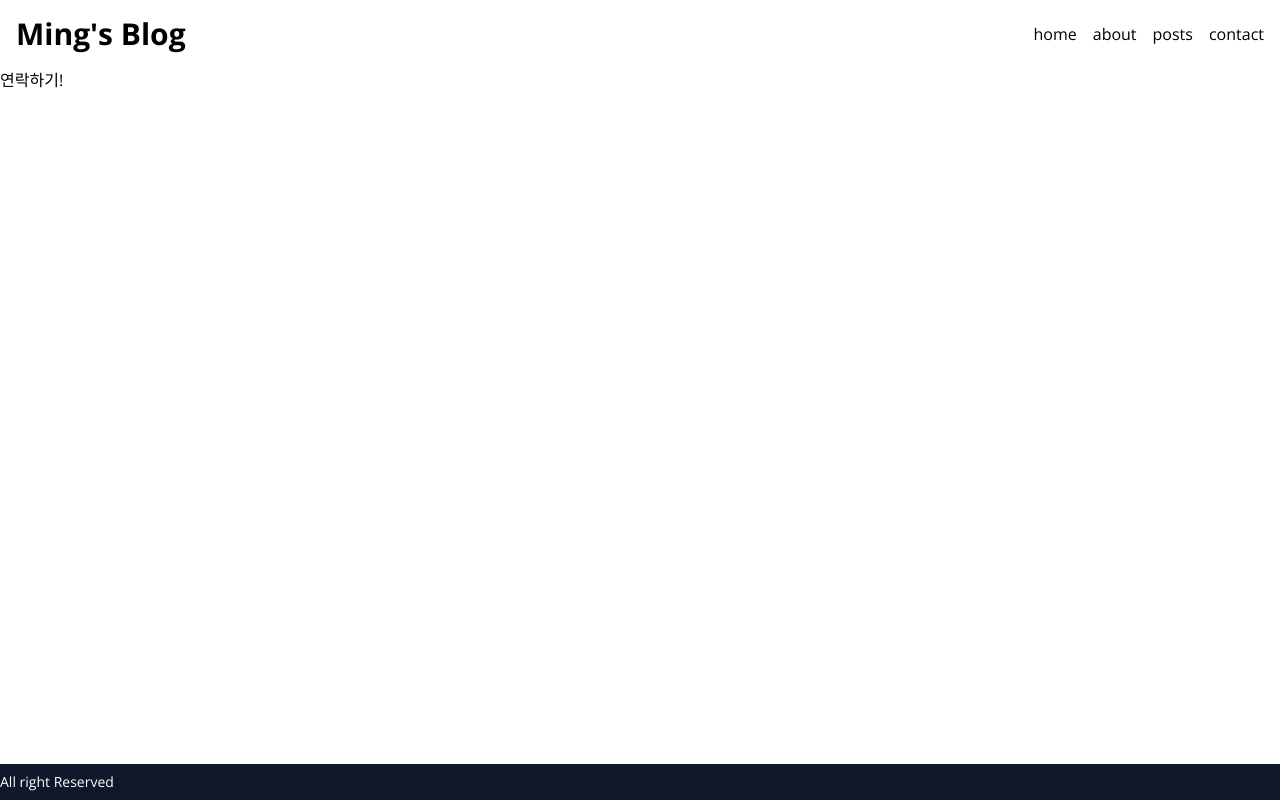
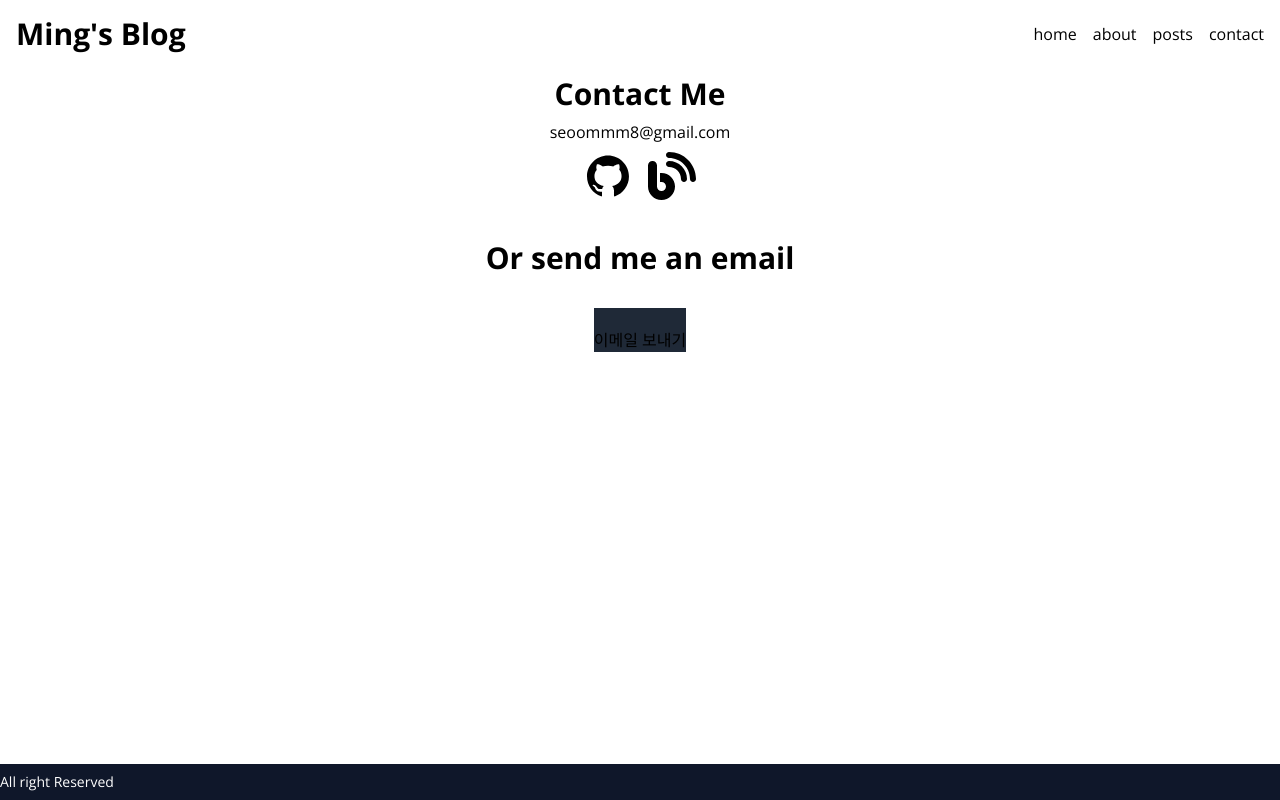
Before and after one commit to minseokiim/MyNextBlog, a Next.js app: page /contact in a window 1280 px wide. Built offline with nearby package versions, Linux system fonts and the light colour scheme.

Commit message:
feat: 정보, 연락 페이지 추가

```diff
--- a/src/app/about/page.tsx
+++ b/src/app/about/page.tsx
@@ -1,3 +1,11 @@
+import Info from "@/components/Info";
+import Main from "@/components/Main";
+
 export default function About() {
-  return <p>나에대해!</p>;
+  return (
+    <>
+      <Main />
+      <Info />
+    </>
+  );
 }
--- a/src/app/contact/page.tsx
+++ b/src/app/contact/page.tsx
@@ -1,3 +1,9 @@
-export default function Contact() {
-  return <p>연락하기!</p>;
+import Contact from "@/components/Contact";
+
+export default function ContactPage() {
+  return (
+    <>
+      <Contact />
+    </>
+  );
 }
--- /dev/null
+++ b/src/components/Contact.tsx
@@ -0,0 +1,35 @@
+import React from "react";
+import SendEmail from "./SendEmail";
+import { AiFillGithub } from "react-icons/ai";
+import { FaBlog } from "react-icons/fa6";
+
+const LINKS = [
+  { icon: <AiFillGithub />, url: "https://github.com/minseokiim" },
+  { icon: <FaBlog />, url: "https://kmmk808.tistory.com/" },
+];
+
+export default function Contact() {
+  return (
+    <section className="flex flex-col items-center">
+      <h2 className="font-bold text-3xl my-2">Contact Me</h2>
+      <p>seoommm8@gmail.com</p>
+
+      {/* 페이지 내에서 이동 ->Link, 다른 페이지로 이동 ->a */}
+      <ul className="flex gap-4 my-2">
+        {LINKS.map((link, index) => (
+          <a
+            key={index}
+            href={link.url}
+            target="_blank"
+            rel="noreferrer"
+            className="text-5xl hover:text-green-400"
+          >
+            {link.icon}
+          </a>
+        ))}
+      </ul>
+      <h2 className="font-bold text-3xl my-8">Or send me an email</h2>
+      <SendEmail />
+    </section>
+  );
+}
--- /dev/null
+++ b/src/components/Info.tsx
@@ -0,0 +1,22 @@
+"use client";
+import React from "react";
+
+const TitleClass = "text-2xl font-bold my-2 text-gray-800";
+const ContentClass = "pt-2 pb-3";
+
+export default function Info() {
+  return (
+    <section className="text-center m-8 bg-gray-100 shadow-lg p-8">
+      <h2 className={TitleClass}>Who Am I?</h2>
+      <p className={ContentClass}>
+        프론트엔드 개발 레츠고
+        <br />
+        ㅋㅋ
+      </p>
+      <h2 className={TitleClass}> Career</h2>
+      <p className={ContentClass}>없는디요</p>
+      <h2 className={TitleClass}> Skills</h2>
+      <p className={ContentClass}>React, Next, Typescript, Git, Vs Code</p>
+    </section>
+  );
+}
--- /dev/null
+++ b/src/components/SendEmail.tsx
@@ -0,0 +1,5 @@
+import React from "react";
+
+export default function SendEmail() {
+  return <div className="pt-5 bg-gray-800">이메일 보내기</div>;
+}
```
